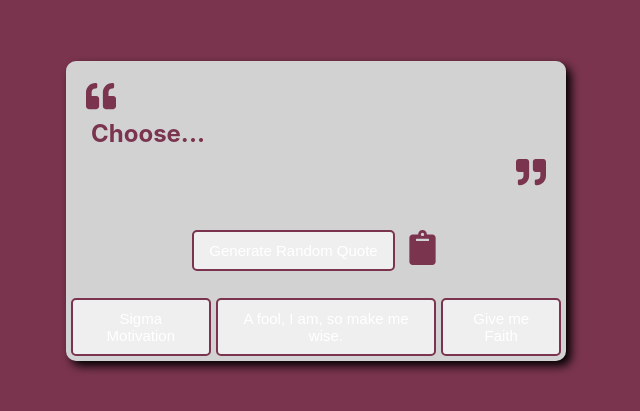
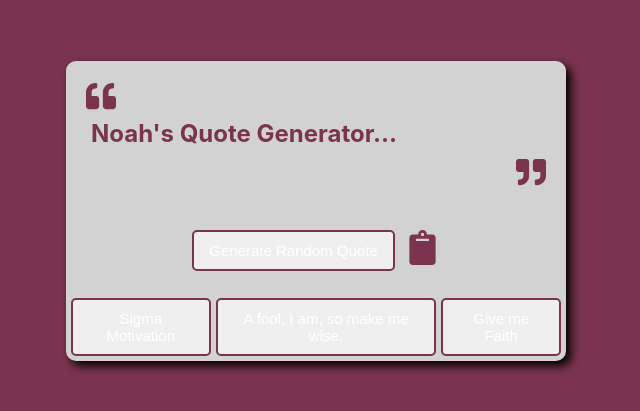
Before and after one commit to NoahxAyyubi/TypeScript-APIQuoteGenerator-, a React (Vite) app: page / in a window 1280 px wide. Shown: the part 189-600 px from the top of the page, without its empty margins (324-964 px from the left). Built offline with nearby package versions, Linux system fonts and the light colour scheme.

Commit message:
final updates

```diff
--- a/src/App.tsx
+++ b/src/App.tsx
@@ -65,7 +65,7 @@ function App() {
         <div className="quote-content" style={{ color: color }}>
           <FaQuoteLeft size="30" style={{ marginRight: "10px" }} />
           <h2 id="text" style={{ margin: "5px" }}>
-            {quote ? quote.content : 'Choose...'}
+            {quote ? quote.content : "Noah's Quote Generator..."}
           </h2>
           <FaQuoteRight size="30" style={{ marginLeft: "auto" }} />
           <h4 id="author">{quote ? quote.author : ''}</h4>
```
